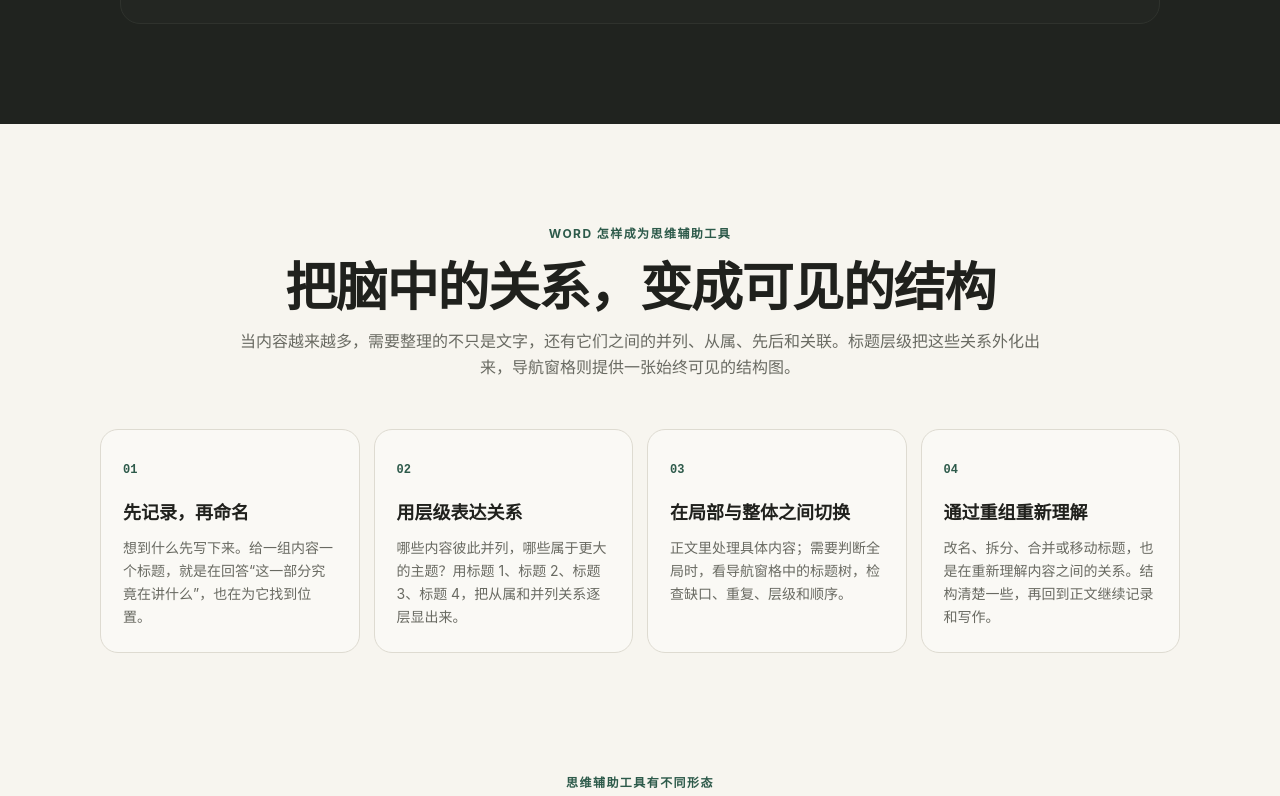
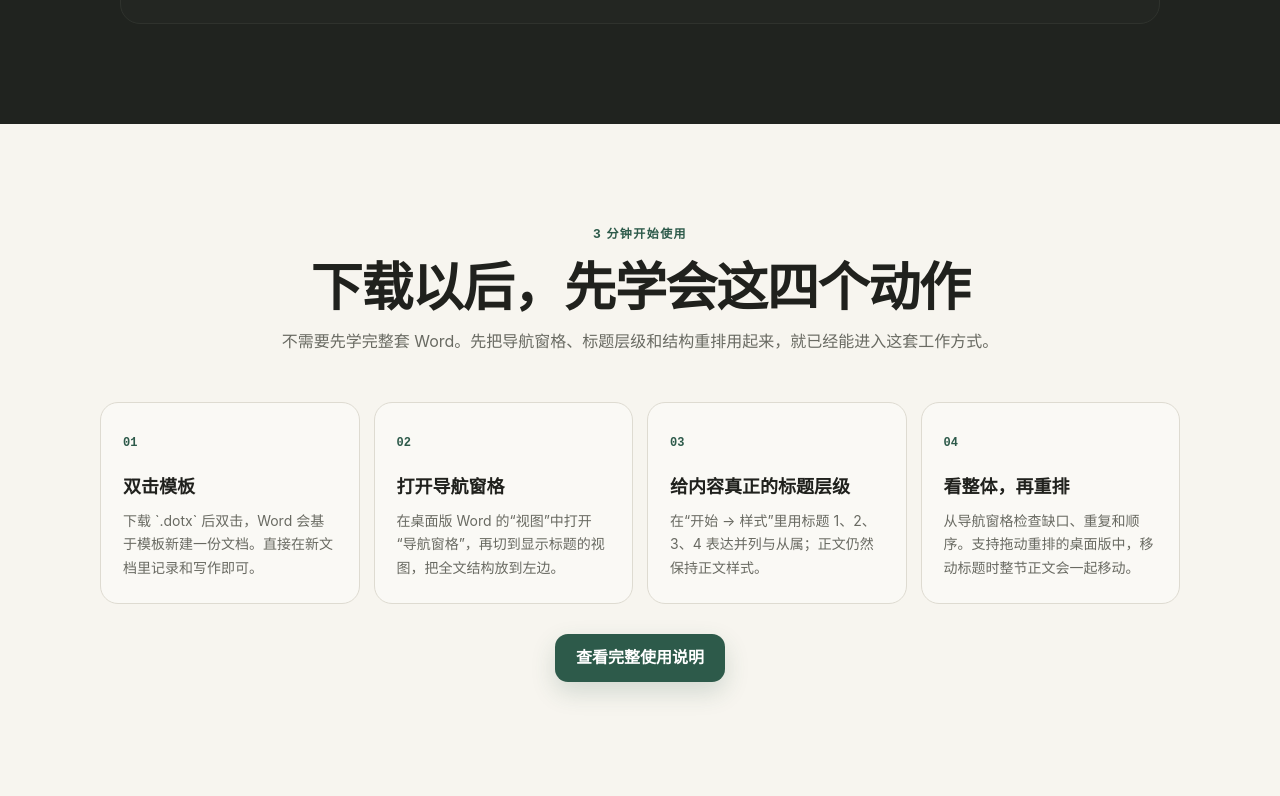
Before and after one commit to SeekerThinker/word-writing-templates, a plain HTML site: page site/index.html in a window 1280 px wide. Shown: the part 1724-2520 px from the top of the page. Drawn offline with Linux system fonts and the light colour scheme.

Commit message:
Add a quick-start guide to the homepage

```diff
--- a/site/index.html
+++ b/site/index.html
@@ -281,6 +281,23 @@
       </div>
     </section>
 
+    <section class="value" id="quickstart">
+      <div class="section-head compact">
+        <p class="eyebrow">3 分钟开始使用</p>
+        <h2>下载以后，先学会这四个动作</h2>
+        <p>不需要先学完整套 Word。先把导航窗格、标题层级和结构重排用起来，就已经能进入这套工作方式。</p>
+      </div>
+      <div class="value-grid">
+        <article><span>01</span><h3>双击模板</h3><p>下载 `.dotx` 后双击，Word 会基于模板新建一份文档。直接在新文档里记录和写作即可。</p></article>
+        <article><span>02</span><h3>打开导航窗格</h3><p>在桌面版 Word 的“视图”中打开“导航窗格”，再切到显示标题的视图，把全文结构放到左边。</p></article>
+        <article><span>03</span><h3>给内容真正的标题层级</h3><p>在“开始 → 样式”里用标题 1、2、3、4 表达并列与从属；正文仍然保持正文样式。</p></article>
+        <article><span>04</span><h3>看整体，再重排</h3><p>从导航窗格检查缺口、重复和顺序。支持拖动重排的桌面版中，移动标题时整节正文会一起移动。</p></article>
+      </div>
+      <div class="hero-actions" style="justify-content:center; margin-top:30px">
+        <a class="btn primary" href="./guide.html">查看完整使用说明</a>
+      </div>
+    </section>
+
     <section class="value" id="how">
       <div class="section-head compact">
         <p class="eyebrow">Word 怎样成为思维辅助工具</p>
@@ -368,7 +385,7 @@
 
   <footer>
     <span>Word 结构化思考与写作模板</span>
-    <span class="footer-links"><a href="https://github.com/SeekerThinker/word-writing-templates" rel="noreferrer">开源项目</a><a href="https://github.com/SeekerThinker/word-writing-templates/releases/latest" rel="noreferrer">版本说明</a></span>
+    <span class="footer-links"><a href="./guide.html">使用说明</a><a href="https://github.com/SeekerThinker/word-writing-templates" rel="noreferrer">开源项目</a><a href="https://github.com/SeekerThinker/word-writing-templates/releases/latest" rel="noreferrer">版本说明</a></span>
   </footer>
 
   <script src="./app.js"></script>
```
